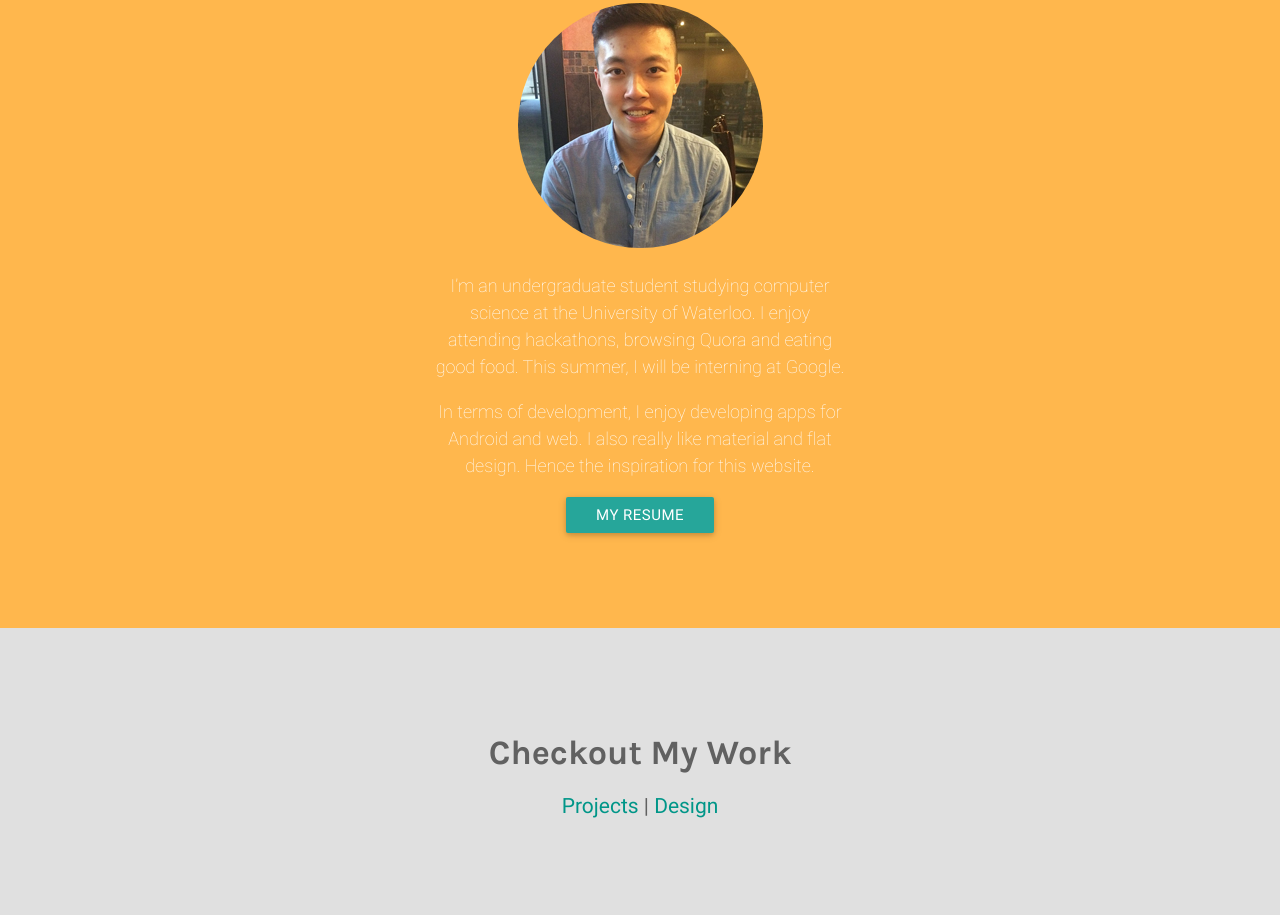
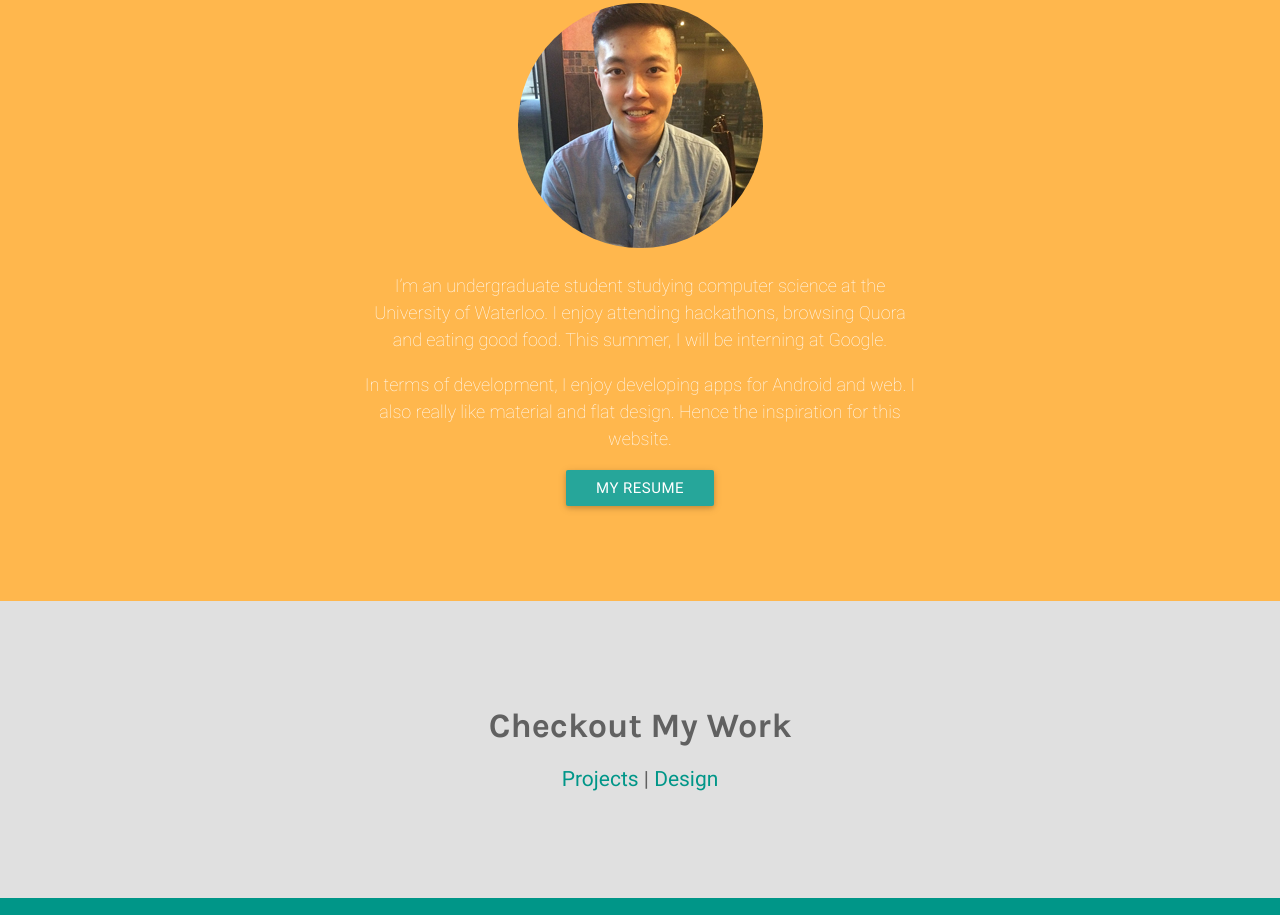
Before and after one commit to youwayx/website1.0, a plain HTML site: page index.html in a window 1280 px wide. Shown: the part 765-1680 px from the top of the page. Drawn offline with nearby package versions, Linux system fonts and the light colour scheme; files whose address does not match are found by name.

Commit message:
changed grid for about

```diff
--- a/index.html
+++ b/index.html
@@ -51,7 +51,7 @@
       <div class="col s10 offset-s1 m6 offset-m3 center">
         <img src="img/profile.png" class="circle responsive-img">
       </div>
-      <div class="col s12 offset-m2 m8 offset-l3 l6">
+      <div class="col s12 offset-m1 m10 offset-l2 l8">
         <p class="thin about-p center">I’m an undergraduate student studying computer science at the University of Waterloo. I enjoy attending hackathons, browsing Quora and eating good food. This summer, I will be interning at Google. </p>
         <p class="thin about-p center">In terms of development, I enjoy developing apps for Android and web. I also really like material and flat design. Hence the inspiration for this website.</p>
         <div class = "resume-div center">
```
